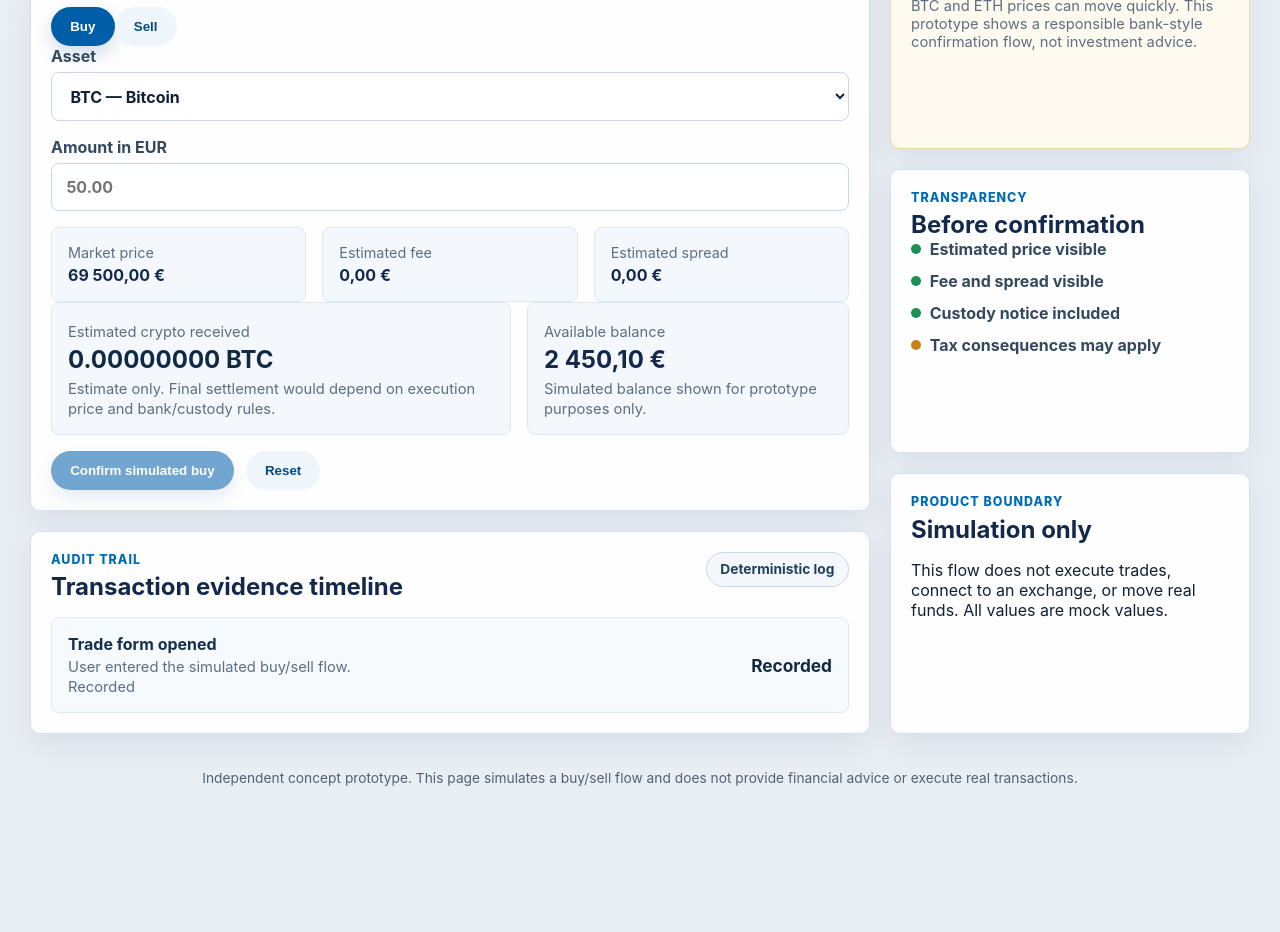
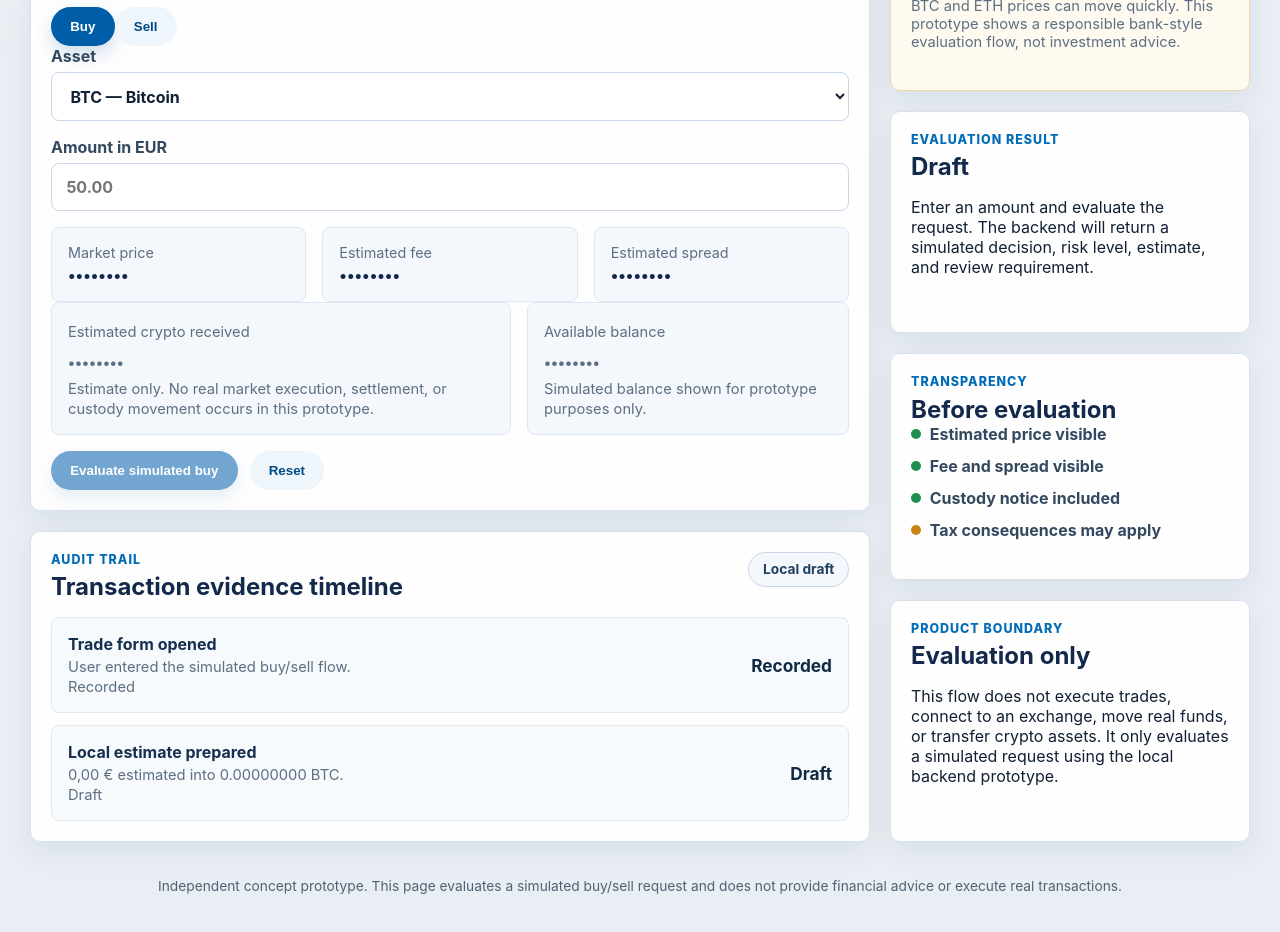
Before and after one commit to CAUCOLabs/aurora-digital-assets, a React (Vite) app in the folder frontend/: page /buy-sell in a window 1280 px wide. Shown: the part 460-1392 px from the top of the page. Before the commit the page ends 1294 px from the top, so only its background shows below. Built offline with nearby package versions, Linux system fonts and the light colour scheme; no server answers.

Commit message:
Connect buy sell page to backend evaluation

```diff
--- a/frontend/src/pages/BuySellPage.tsx
+++ b/frontend/src/pages/BuySellPage.tsx
@@ -2,11 +2,24 @@ import { useMemo, useState } from 'react'
 import { TopBar } from '../components/TopBar'
 import { Panel } from '../components/Panel'
 import { DigitalAssetsSubnav } from '../components/DigitalAssetsSubnav'
+import { PrivacyAmount } from '../components/PrivacyAmount'
+import {
+  evaluateBuySell,
+  type BuySellAsset,
+  type BuySellEvaluateResponse,
+  type BuySellSide,
+} from '../services/buySellApi'
 
-type TradeSide = 'buy' | 'sell'
-type TradeStatus = 'draft' | 'completed'
+type TradeStatus = 'draft' | 'ready' | 'evaluated'
 
-const marketPrices = {
+const marketPrices: Record<
+  BuySellAsset,
+  {
+    name: string
+    priceEur: number
+    balance: number
+  }
+> = {
   BTC: {
     name: 'Bitcoin',
     priceEur: 69500,
@@ -34,16 +47,20 @@ function formatCrypto(value: number, asset: string) {
 }
 
 export function BuySellPage() {
-  const [side, setSide] = useState<TradeSide>('buy')
-  const [asset, setAsset] = useState<'BTC' | 'ETH'>('BTC')
+  const [side, setSide] = useState<BuySellSide>('buy')
+  const [asset, setAsset] = useState<BuySellAsset>('BTC')
   const [amount, setAmount] = useState('')
   const [status, setStatus] = useState<TradeStatus>('draft')
+  const [backendEvaluation, setBackendEvaluation] =
+    useState<BuySellEvaluateResponse | null>(null)
+  const [backendError, setBackendError] = useState<string | null>(null)
+  const [isEvaluating, setIsEvaluating] = useState(false)
 
   const selectedMarket = marketPrices[asset]
-  const numericAmount = Number(amount)
+  const numericAmount = Number(amount.replace(',', '.'))
   const isValidAmount = Number.isFinite(numericAmount) && numericAmount > 0
 
-  const estimate = useMemo(() => {
+  const localEstimate = useMemo(() => {
     if (!isValidAmount) {
       return {
         grossEur: 0,
@@ -51,6 +68,7 @@ export function BuySellPage() {
         spreadEur: 0,
         netEur: 0,
         cryptoAmount: 0,
+        marketPriceEur: selectedMarket.priceEur,
       }
     }
 
@@ -67,6 +85,7 @@ export function BuySellPage() {
         spreadEur,
         netEur,
         cryptoAmount,
+        marketPriceEur: selectedMarket.priceEur,
       }
     }
 
@@ -82,37 +101,107 @@ export function BuySellPage() {
       spreadEur,
       netEur,
       cryptoAmount,
+      marketPriceEur: selectedMarket.priceEur,
     }
   }, [isValidAmount, numericAmount, selectedMarket.priceEur, side])
 
-  const auditEvents = [
+  const displayedEstimate = backendEvaluation?.estimate
+    ? {
+        grossEur: backendEvaluation.estimate.gross_eur,
+        feeEur: backendEvaluation.estimate.fee_eur,
+        spreadEur: backendEvaluation.estimate.spread_eur,
+        netEur: backendEvaluation.estimate.net_eur,
+        cryptoAmount: backendEvaluation.estimate.estimated_asset_amount,
+        marketPriceEur: backendEvaluation.estimate.market_price_eur,
+      }
+    : localEstimate
+
+  const visibleStatus: TradeStatus =
+    status === 'evaluated' ? 'evaluated' : isValidAmount ? 'ready' : 'draft'
+
+  const backendAuditEvents = backendEvaluation
+    ? [
+        {
+          title: 'Buy/sell evaluation submitted',
+          detail: `${side === 'buy' ? 'Buy' : 'Sell'} ${asset} request was submitted to the local FastAPI prototype.`,
+          status: 'Submitted',
+        },
+        {
+          title: 'Backend decision returned',
+          detail: backendEvaluation.user_message,
+          status: backendEvaluation.decision.replaceAll('_', ' '),
+        },
+        ...(backendEvaluation.case_id
+          ? [
+              {
+                title: 'Review case created',
+                detail: `Case ${backendEvaluation.case_id} was created for internal review.`,
+                status: 'Case created',
+              },
+            ]
+          : []),
+        {
+          title: 'Audit event recorded',
+          detail: backendEvaluation.audit_event_type.replaceAll('_', ' '),
+          status: 'Recorded',
+        },
+      ]
+    : null
+
+  const localAuditEvents = [
     {
       title: 'Trade form opened',
       detail: 'User entered the simulated buy/sell flow.',
       status: 'Recorded',
     },
-    ...(status === 'completed'
-      ? [
     {
-            title: `${side === 'buy' ? 'Purchase' : 'Sale'} completed`,
+      title: 'Local estimate prepared',
       detail:
         side === 'buy'
-                ? `${formatEur(estimate.grossEur)} converted into ${formatCrypto(
-                    estimate.cryptoAmount,
+          ? `${formatEur(displayedEstimate.grossEur)} estimated into ${formatCrypto(
+              displayedEstimate.cryptoAmount,
               asset,
             )}.`
-                : `${formatCrypto(estimate.cryptoAmount, asset)} converted into ${formatEur(
-                    estimate.netEur,
+          : `${formatCrypto(displayedEstimate.cryptoAmount, asset)} estimated into ${formatEur(
+              displayedEstimate.netEur,
             )}.`,
-            status: 'Completed simulation',
+      status: isValidAmount ? 'Ready' : 'Draft',
     },
   ]
-      : []),
-  ]
 
-  function handleSubmit() {
+  const visibleAuditEvents = backendAuditEvents ?? localAuditEvents
+
+  function resetEvaluation() {
+    setStatus('draft')
+    setBackendEvaluation(null)
+    setBackendError(null)
+  }
+
+  async function handleSubmit() {
     if (!isValidAmount) return
-    setStatus('completed')
+
+    setIsEvaluating(true)
+    setBackendError(null)
+
+    try {
+      const evaluation = await evaluateBuySell({
+        side,
+        asset,
+        amount: numericAmount,
+        source_account_id: 'aurora-current',
+      })
+
+      setBackendEvaluation(evaluation)
+      setStatus('evaluated')
+    } catch {
+      setBackendEvaluation(null)
+      setBackendError(
+        'Backend buy/sell evaluation unavailable. Showing local prototype estimate.',
+      )
+      setStatus('evaluated')
+    } finally {
+      setIsEvaluating(false)
+    }
   }
 
   function handleReset() {
@@ -120,6 +209,8 @@ export function BuySellPage() {
     setAsset('BTC')
     setAmount('')
     setStatus('draft')
+    setBackendEvaluation(null)
+    setBackendError(null)
   }
 
   return (
@@ -132,14 +223,22 @@ export function BuySellPage() {
             <p className="eyebrow">Buy / Sell</p>
             <h1>Digital assets transaction</h1>
             <p>
-              Simulate a responsible BTC or ETH buy/sell flow with transparent
+              Evaluate a responsible BTC or ETH buy/sell request with transparent
               price, fee, spread, and risk information.
             </p>
           </div>
 
           <div className="security-badge">
-            <span className={status === 'completed' ? 'status-dot' : 'warning-dot'}></span>
-            {status === 'completed' ? 'Completed simulation' : 'Draft'}
+            <span
+              className={
+                visibleStatus === 'evaluated' ? 'status-dot' : 'warning-dot'
+              }
+            ></span>
+            {visibleStatus === 'evaluated'
+              ? 'Evaluated'
+              : visibleStatus === 'ready'
+                ? 'Ready'
+                : 'Draft'}
           </div>
         </section>
 
@@ -153,8 +252,17 @@ export function BuySellPage() {
                   <p className="eyebrow">Transaction</p>
                   <h2>Order details</h2>
                 </div>
-                <span className="module-tag">Simulation</span>
+                <span className="module-tag">
+                  {backendEvaluation ? 'Backend evaluation' : 'Prototype estimate'}
+                </span>
               </div>
+
+              {backendError && <p className="panel-note">{backendError}</p>}
+              {backendEvaluation && (
+                <p className="panel-note">
+                  Buy/sell evaluation loaded from local FastAPI prototype.
+                </p>
+              )}
 
               <div className="trade-toggle" aria-label="Trade side">
                 <button
@@ -162,8 +270,8 @@ export function BuySellPage() {
                   className={side === 'buy' ? 'toggle-active' : 'secondary-button'}
                   onClick={() => {
                     setSide('buy')
-                    setStatus('draft')
                     setAmount('')
+                    resetEvaluation()
                   }}
                 >
                   Buy
@@ -173,8 +281,8 @@ export function BuySellPage() {
                   className={side === 'sell' ? 'toggle-active' : 'secondary-button'}
                   onClick={() => {
                     setSide('sell')
-                    setStatus('draft')
                     setAmount('')
+                    resetEvaluation()
                   }}
                 >
                   Sell
@@ -187,8 +295,8 @@ export function BuySellPage() {
                   <select
                     value={asset}
                     onChange={(event) => {
-                      setAsset(event.target.value as 'BTC' | 'ETH')
-                      setStatus('draft')
+                      setAsset(event.target.value as BuySellAsset)
+                      resetEvaluation()
                     }}
                   >
                     <option value="BTC">BTC — Bitcoin</option>
@@ -202,26 +310,52 @@ export function BuySellPage() {
                     value={amount}
                     onChange={(event) => {
                       setAmount(event.target.value)
-                      setStatus('draft')
+                      resetEvaluation()
                     }}
-                    placeholder={side === 'buy' ? '50.00' : asset === 'BTC' ? '0.001' : '0.05'}
+                    placeholder={
+                      side === 'buy'
+                        ? '50.00'
+                        : asset === 'BTC'
+                          ? '0.001'
+                          : '0.05'
+                    }
                     inputMode="decimal"
                   />
+                  {!isValidAmount && amount.length > 0 && (
+                    <span className="field-warning">
+                      Amount must be greater than zero.
+                    </span>
+                  )}
                 </label>
               </div>
 
               <div className="withdrawal-preview">
                 <div>
                   <p>Market price</p>
-                  <strong>{formatEur(selectedMarket.priceEur)}</strong>
+                  <strong>
+                    <PrivacyAmount
+                      value={formatEur(displayedEstimate.marketPriceEur)}
+                      label={`${asset} market price`}
+                    />
+                  </strong>
                 </div>
                 <div>
                   <p>Estimated fee</p>
-                  <strong>{formatEur(estimate.feeEur)}</strong>
+                  <strong>
+                    <PrivacyAmount
+                      value={formatEur(displayedEstimate.feeEur)}
+                      label="Estimated fee"
+                    />
+                  </strong>
                 </div>
                 <div>
                   <p>Estimated spread</p>
-                  <strong>{formatEur(estimate.spreadEur)}</strong>
+                  <strong>
+                    <PrivacyAmount
+                      value={formatEur(displayedEstimate.spreadEur)}
+                      label="Estimated spread"
+                    />
+                  </strong>
                 </div>
               </div>
 
@@ -233,22 +367,36 @@ export function BuySellPage() {
                       : 'Estimated EUR received'}
                   </p>
                   <strong>
-                    {side === 'buy'
-                      ? formatCrypto(estimate.cryptoAmount, asset)
-                      : formatEur(estimate.netEur)}
+                    <PrivacyAmount
+                      value={
+                        side === 'buy'
+                          ? formatCrypto(displayedEstimate.cryptoAmount, asset)
+                          : formatEur(displayedEstimate.netEur)
+                      }
+                      label={
+                        side === 'buy'
+                          ? 'Estimated crypto received'
+                          : 'Estimated EUR received'
+                      }
+                    />
                   </strong>
                   <span>
-                    Estimate only. Final settlement would depend on execution
-                    price and bank/custody rules.
+                    Estimate only. No real market execution, settlement, or
+                    custody movement occurs in this prototype.
                   </span>
                 </div>
 
                 <div className="custody-card">
                   <p>Available balance</p>
                   <strong>
-                    {side === 'buy'
+                    <PrivacyAmount
+                      value={
+                        side === 'buy'
                           ? '2 450,10 €'
-                      : formatCrypto(selectedMarket.balance, asset)}
+                          : formatCrypto(selectedMarket.balance, asset)
+                      }
+                      label="Available balance"
+                    />
                   </strong>
                   <span>
                     Simulated balance shown for prototype purposes only.
@@ -257,10 +405,20 @@ export function BuySellPage() {
               </div>
 
               <div className="action-row">
-                <button type="button" onClick={handleSubmit} disabled={!isValidAmount}>
-                  Confirm simulated {side}
+                <button
+                  type="button"
+                  onClick={handleSubmit}
+                  disabled={!isValidAmount || isEvaluating}
+                >
+                  {isEvaluating
+                    ? 'Evaluating...'
+                    : `Evaluate simulated ${side}`}
                 </button>
-                <button className="secondary-button" type="button" onClick={handleReset}>
+                <button
+                  className="secondary-button"
+                  type="button"
+                  onClick={handleReset}
+                >
                   Reset
                 </button>
               </div>
@@ -272,11 +430,13 @@ export function BuySellPage() {
                   <p className="eyebrow">Audit trail</p>
                   <h2>Transaction evidence timeline</h2>
                 </div>
-                <span className="module-tag">Deterministic log</span>
+                <span className="module-tag">
+                  {backendEvaluation ? 'Backend audit concept' : 'Local draft'}
+                </span>
               </div>
 
               <div className="account-list">
-                {auditEvents.map((event) => (
+                {visibleAuditEvents.map((event) => (
                   <article className="account-row" key={event.title}>
                     <div>
                       <h3>{event.title}</h3>
@@ -296,13 +456,61 @@ export function BuySellPage() {
               <h2>Digital assets are volatile</h2>
               <p>
                 BTC and ETH prices can move quickly. This prototype shows a
-                responsible bank-style confirmation flow, not investment advice.
+                responsible bank-style evaluation flow, not investment advice.
               </p>
             </Panel>
 
             <Panel>
+              <p className="eyebrow">Evaluation result</p>
+              <h2>
+                {backendEvaluation
+                  ? backendEvaluation.decision.replaceAll('_', ' ')
+                  : visibleStatus === 'ready'
+                    ? 'Ready for evaluation'
+                    : 'Draft'}
+              </h2>
+
+              {backendEvaluation ? (
+                <div className="summary-list">
+                  <div>
+                    <span>Decision</span>
+                    <strong>{backendEvaluation.decision}</strong>
+                  </div>
+                  <div>
+                    <span>Risk level</span>
+                    <strong>{backendEvaluation.risk_level}</strong>
+                  </div>
+                  <div>
+                    <span>Message</span>
+                    <strong>{backendEvaluation.user_message}</strong>
+                  </div>
+                  <div>
+                    <span>Case required</span>
+                    <strong>{backendEvaluation.case_required ? 'Yes' : 'No'}</strong>
+                  </div>
+                  {backendEvaluation.case_id && (
+                    <div>
+                      <span>Review case</span>
+                      <strong>{backendEvaluation.case_id}</strong>
+                    </div>
+                  )}
+                  <div>
+                    <span>Reasons</span>
+                    <strong>{backendEvaluation.reasons.join(', ')}</strong>
+                  </div>
+                </div>
+              ) : (
+                <p>
+                  Enter an amount and evaluate the request. The backend will
+                  return a simulated decision, risk level, estimate, and review
+                  requirement.
+                </p>
+              )}
+            </Panel>
+
+            <Panel>
               <p className="eyebrow">Transparency</p>
-              <h2>Before confirmation</h2>
+              <h2>Before evaluation</h2>
 
               <div className="check-list">
                 <div>
@@ -326,18 +534,20 @@ export function BuySellPage() {
 
             <Panel>
               <p className="eyebrow">Product boundary</p>
-              <h2>Simulation only</h2>
+              <h2>Evaluation only</h2>
               <p>
-                This flow does not execute trades, connect to an exchange, or
-                move real funds. All values are mock values.
+                This flow does not execute trades, connect to an exchange, move
+                real funds, or transfer crypto assets. It only evaluates a
+                simulated request using the local backend prototype.
               </p>
             </Panel>
           </aside>
         </section>
 
         <section className="disclaimer">
-          Independent concept prototype. This page simulates a buy/sell flow and
-          does not provide financial advice or execute real transactions.
+          Independent concept prototype. This page evaluates a simulated buy/sell
+          request and does not provide financial advice or execute real
+          transactions.
         </section>
       </main>
     </div>
--- /dev/null
+++ b/frontend/src/services/buySellApi.ts
@@ -0,0 +1,43 @@
+import { postJson } from './apiClient'
+
+export type BuySellSide = 'buy' | 'sell'
+export type BuySellAsset = 'BTC' | 'ETH'
+
+export type BuySellEvaluateRequest = {
+  side: BuySellSide
+  asset: BuySellAsset
+  amount: number
+  source_account_id: string
+}
+
+export type BuySellEstimate = {
+  side: string
+  asset: string
+  market_price_eur: number
+  gross_eur: number
+  fee_eur: number
+  spread_eur: number
+  net_eur: number
+  estimated_asset_amount: number
+}
+
+export type BuySellEvaluateResponse = {
+  decision: string
+  risk_level: string
+  reasons: string[]
+  case_required: boolean
+  case_type: string | null
+  case_id?: string | null
+  user_message: string
+  audit_event_type: string
+  estimate: BuySellEstimate | null
+}
+
+export function evaluateBuySell(
+  payload: BuySellEvaluateRequest,
+): Promise<BuySellEvaluateResponse> {
+  return postJson<BuySellEvaluateResponse, BuySellEvaluateRequest>(
+    '/digital-assets/buy-sell/evaluate',
+    payload,
+  )
+}
```
Lines whose indentation alone changed are shown as unchanged.
